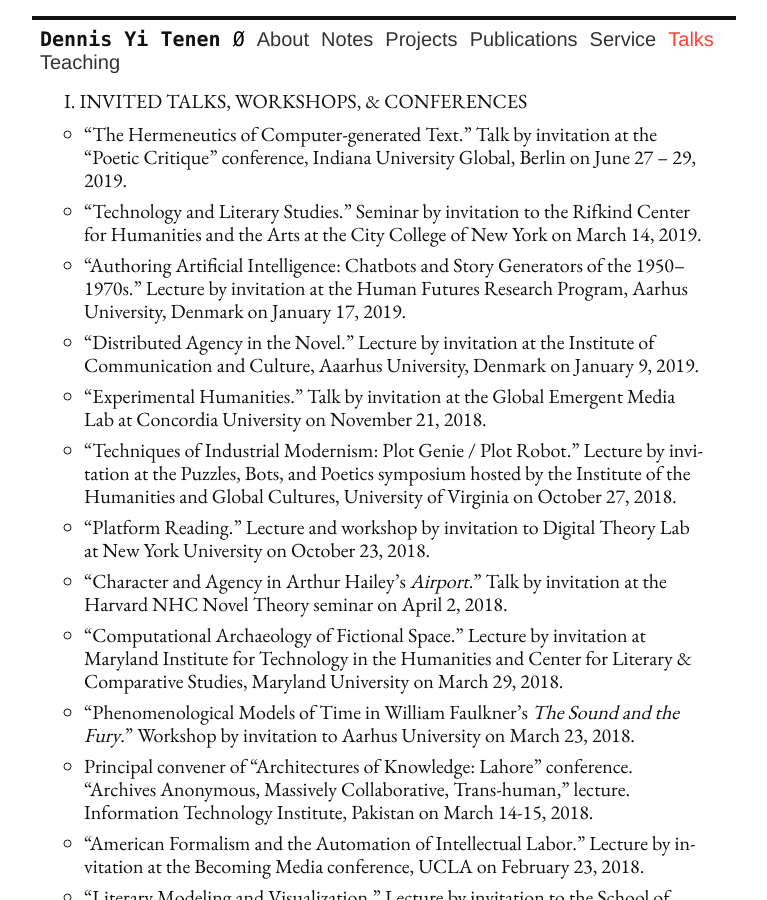
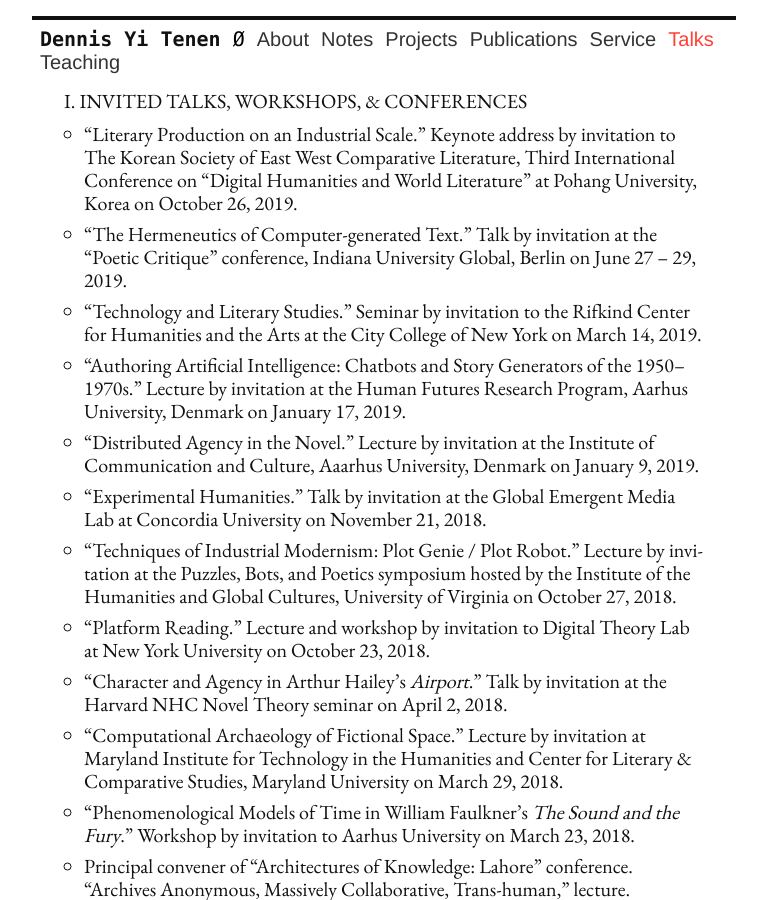
Before and after one commit to denten/denten.github.io, a Jekyll site: the page built from _pages/talks.md, in a window 1280 px wide and 900 px high. Shown: the whole window, without its empty margins (256-1023 px from the left). Built offline with Jekyll 4.4.1, drawn with Linux system fonts in a browser that asks for light colours.

Commit message:
update the Korean talk

```diff
--- a/_includes/CV/06-talks.md
+++ b/_includes/CV/06-talks.md
@@ -1,5 +1,9 @@
 ## I. Invited Talks, Workshops, & Conferences
 
+
+- "Literary Production on an Industrial Scale." Keynote address by invitation to The Korean
+  Society of East West Comparative Literature, Third International Conference on "Digital
+Humanities and World Literature" at Pohang University, Korea on October 26, 2019.
 - "The Hermeneutics of Computer-generated Text." Talk by invitation at the "Poetic Critique"
   conference, Indiana University Global, Berlin on June 27 -- 29, 2019.
 - "Technology and Literary Studies." Seminar by invitation to the Rifkind Center for Humanities
```
